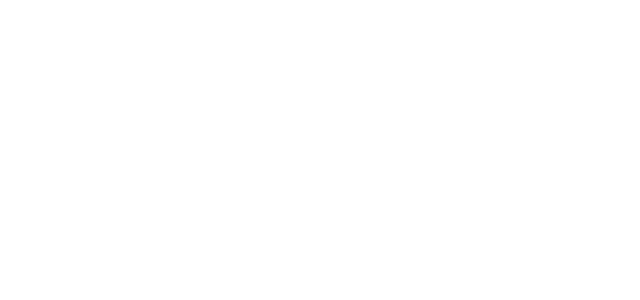
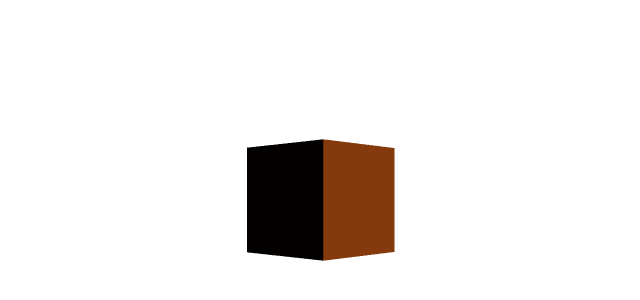
Before and after one commit to esthel7/3js, a React (Create React App) app in the folder r3f/: page / in a window 1280 px wide. Shown: the part 200-500 px from the top of the page, without its empty margins (319-959 px from the left). Built offline with nearby package versions, Linux system fonts and the light colour scheme.

Commit message:
Feat: react mesh, light

```diff
--- /dev/null
+++ b/r3f/src/App.css
@@ -0,0 +1,9 @@
+body {
+  margin: 0;
+  padding: 0;
+}
+
+#root {
+  width: 100%;
+  height: 100vh;
+}
--- a/r3f/src/App.tsx
+++ b/r3f/src/App.tsx
@@ -1,7 +1,13 @@
-import React from 'react';
+import { Canvas } from '@react-three/fiber';
+import { Element3D } from './Element3D';
+import './App.css';
 
 const App = () => {
-  return <div className="App"></div>;
+  return (
+    <Canvas>
+      <Element3D />
+    </Canvas>
+  );
 };
 
 export default App;
--- /dev/null
+++ b/r3f/src/Element3D.tsx
@@ -0,0 +1,27 @@
+import { useRef } from 'react';
+import { useFrame } from '@react-three/fiber';
+import { Mesh } from 'three';
+
+const Element3D = () => {
+  const refMesh = useRef<Mesh>(null);
+  useFrame((state, delta) => {
+    // delta ➡️ 이전, 현재 시간 차이(ms 단위)
+    // 매 프레임이 렌더링되기 직전 실행
+    if (refMesh.current) refMesh.current.rotation.y += delta; // y축으로 회전
+  });
+
+  return (
+    <>
+      <directionalLight position={[1, 1, 1]} />
+
+      <mesh ref={refMesh} rotation={[0, (45 * Math.PI) / 180, 0]}>
+        {/* y축으로 45도만큼 회전 */}
+        <boxGeometry />
+        {/* 정육면체 생성 */}
+        <meshStandardMaterial color="#e67e22" />
+      </mesh>
+    </>
+  );
+};
+
+export { Element3D };
```
Also changed, not shown: 1 other file (tests, documents, lock files or other folders).
